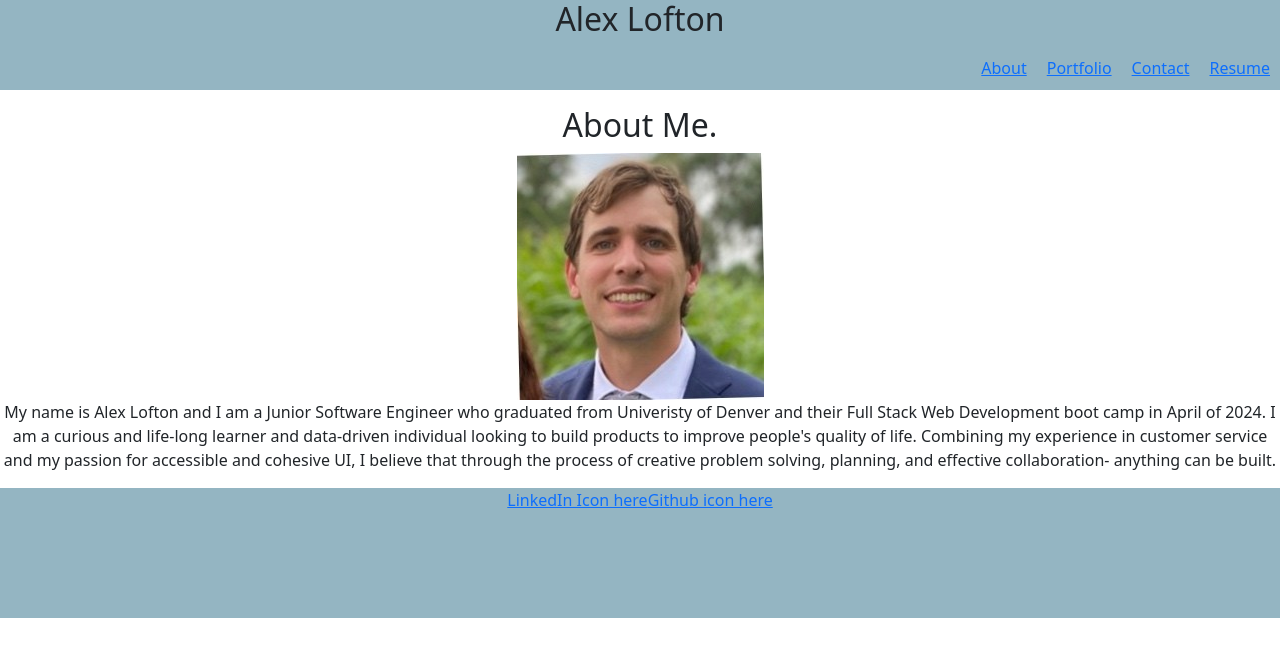
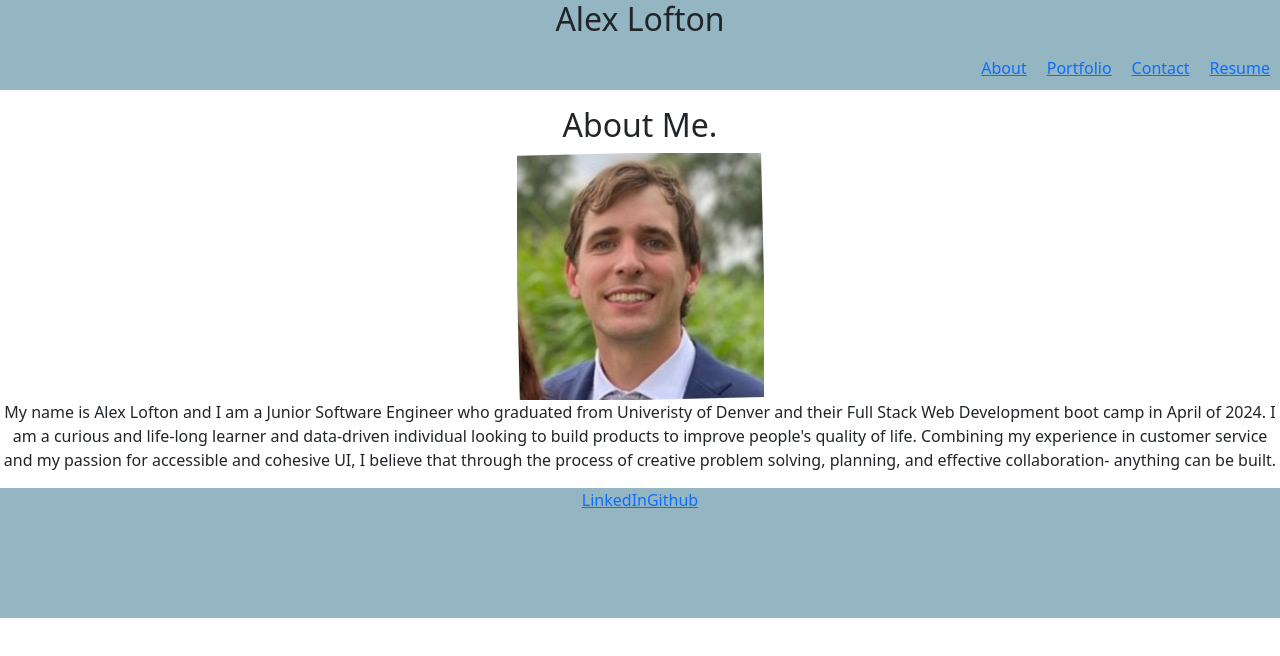
Before and after one commit to alexlofton/reactprofile, a React (Vite) app: page / in a window 1280 px wide. Shown: the top 656 px of the page. Built offline with nearby package versions, Linux system fonts and the light colour scheme.

Commit message:
updated about me

```diff
--- a/src/components/About.jsx
+++ b/src/components/About.jsx
@@ -1,5 +1,5 @@
 
-import avatar from "../assets/headshot.png"
+import avatar from "../assets/headshot.jpeg"
 
 function About(){
 
@@ -11,7 +11,7 @@ function About(){
         <h2>About Me.</h2>
         <div className="about-me">
         <img src={avatar} className="avatar-style" />
-        <p>My name is Alex Lofton and I am a Junior Software Engineer who graduated from Univeristy of Denver and their Full Stack Web Development boot camp in April of 2024. I am a curious and life-long learner and data-driven individual looking to build products to improve people's quality of life. Combining my experience in customer service and my passion for accessible and cohesive UI, I believe that through the process of creative problem solving, planning, and effective collaboration- anything can be built. </p>
+        <p>My name is Alex Lofton and I am a Junior Software Engineer who graduated from Univeristy of Denver and their Full Stack Web Development boot camp in April of 2024. I am a curious and life-long learner and data-driven individual looking to build products to improve people's quality of life. Combining my experience in customer service and my passion for accessible and cohesive UI, I believe that through the process of creative problem solving, planning, and effective collaboration- anything can be built.</p>
         </div>
         </div>
     )
--- a/src/components/Footer.jsx
+++ b/src/components/Footer.jsx
@@ -5,8 +5,8 @@ function Footer(){
     return (
         <div className="footer">
 
-        <a href="" className="footer-link">LinkedIn Icon here</a>
-        <a href="" className="footer-link">Github icon here</a>
+        <a href="www.linkedin.com/in/alex-lofton" className="footer-link">LinkedIn</a>
+        <a href="" className="footer-link">Github</a>
 
 
 
--- a/src/components/Resume.jsx
+++ b/src/components/Resume.jsx
@@ -1,4 +1,4 @@
-import resume from "../assets/27424.png"
+import resume from "../assets/headshot.jpeg"
 
 function Resume(){
 
```
Also changed, not shown: src/assets/headshot.jpeg (renamed from src/assets/headshot.png), src/assets/linkedin-grey9353.jpg (added), 4 other files (tests, documents, lock files or other folders).
